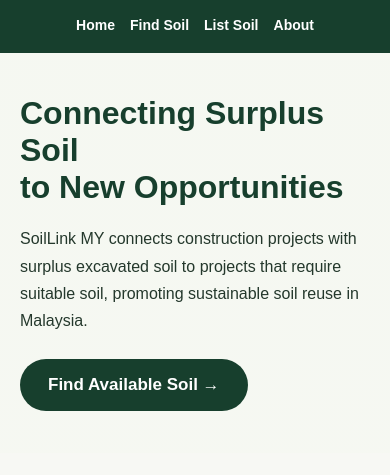
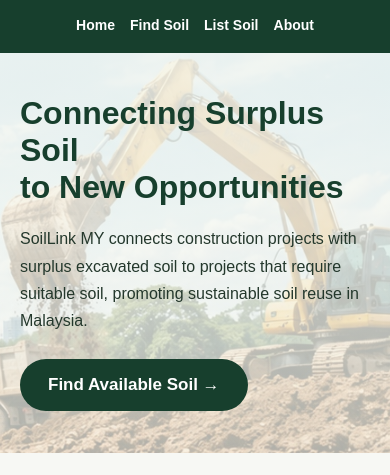
Before and after one commit to excessoil/soillink-my, a plain HTML site: page index.html in a window 390 px wide. Shown: the part 64-539 px from the top of the page. Drawn offline with Linux system fonts and the light colour scheme.

Commit message:
Restore general styles and layout in style.css

```diff
--- a/style.css
+++ b/style.css
@@ -102,7 +102,7 @@ nav a:hover {
             rgba(245, 248, 241, 0.25) 60%,
             rgba(245, 248, 241, 0.00) 100%
         ),
-        url("images/soil-project.jpg");
+        url("soil-project.jpg");
 
     background-size: cover;
     background-position: center;
@@ -465,7 +465,7 @@ footer p {
                 rgba(245, 248, 241, 0.88),
                 rgba(245, 248, 241, 0.70)
             ),
-            url("images/soil-project.jpg");
+            url("soil-project.jpg");
     }
 
     .hero h2 {
```
